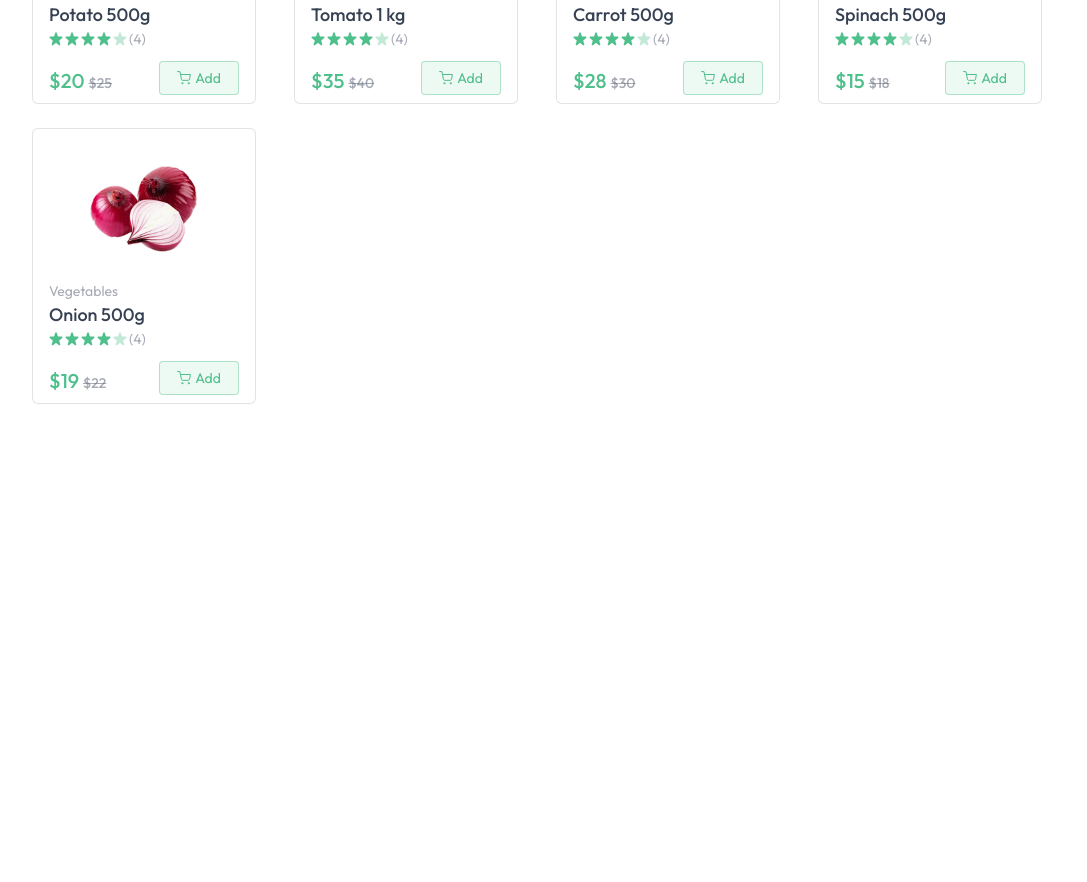
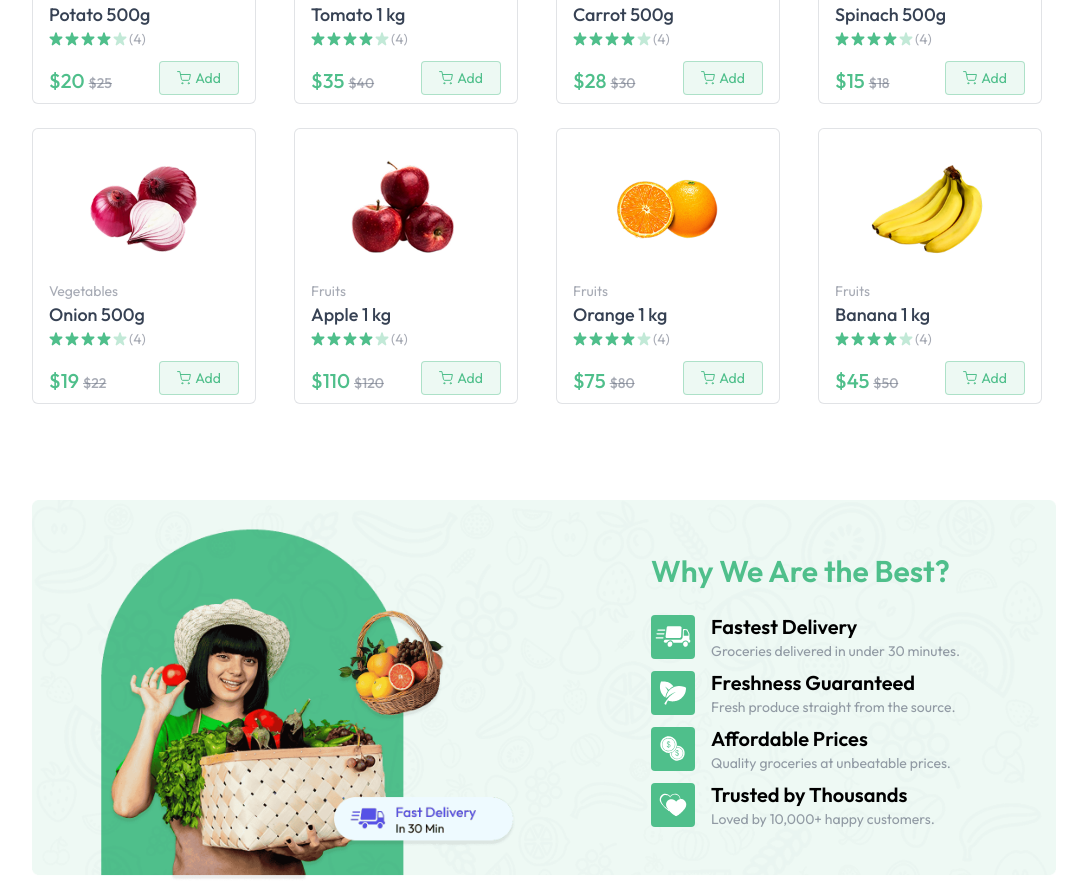
Before and after one commit to HermanMusyoki/Grocery_Delivery_App, a React (Vite) app in the folder client/: page / in a window 1280 px wide. Shown: the part 1100-1982 px from the top of the page, without its empty margins (96-1183 px from the left). Before the commit the page ends 1504 px from the top, so only its background shows below. Built offline with nearby package versions, Linux system fonts and the light colour scheme.

Commit message:
updates bottombanner files

```diff
--- a/client/src/components/BestSellers.jsx
+++ b/client/src/components/BestSellers.jsx
@@ -8,7 +8,7 @@ const BestSellers = () => {
     <div className='mt-16'>
       <p className='text-2xl md:text-3xl font-medium'>Best Sellers</p>
       <div className='grid grid-cols-2 sm:grid-cols-3 md:grid-cols-4 gap-3 md:gap-6 //lg:grid-cols-5 mt-6'>
-        {products.filter((product) => product.inStock).slice(0,5).map((product, index) => (
+        {products.filter((product) => product.inStock).slice(0,8).map((product, index) => (
           <ProductCard key= {index} product={product}/>
         ))}
 
--- a/client/src/pages/Home.jsx
+++ b/client/src/pages/Home.jsx
@@ -2,6 +2,7 @@ import React from 'react'
 import MainBanner from '../components/MainBanner'
 import Categories from '../components/Categories'
 import BestSellers from '../components/BestSellers'
+import BottomBanner from '../components/BottomBanner'
 
 function Home() {
   return (
@@ -9,6 +10,7 @@ function Home() {
       <MainBanner />
       <Categories />
       <BestSellers />
+      <BottomBanner />
     </div>
   )
 }
```
